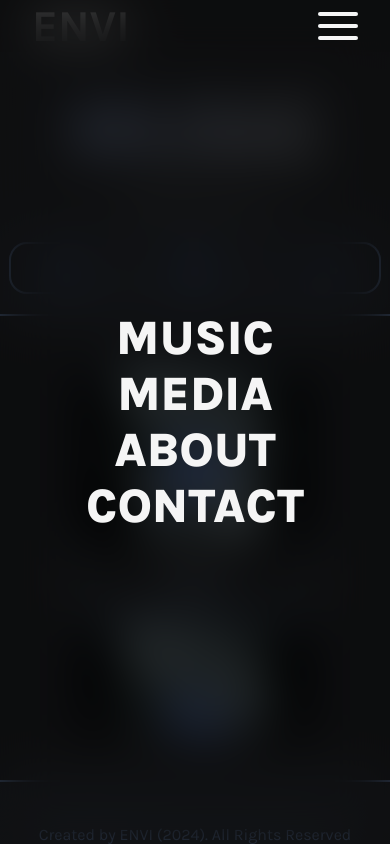
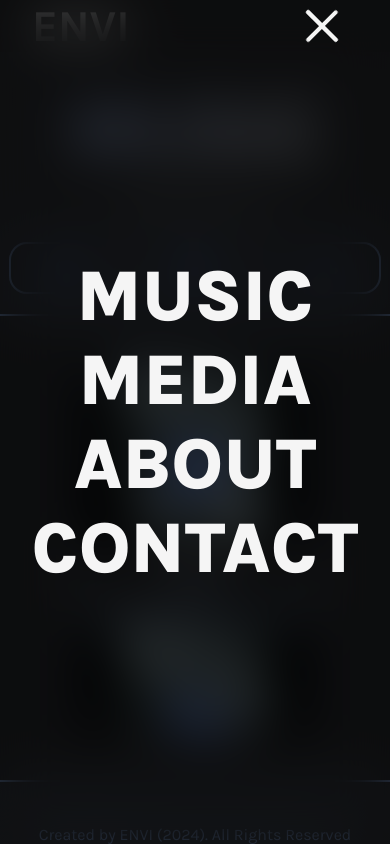
Before and after one commit to elliottsaruski/envi-website, a React (Vite) app: page /music in a window 390 px wide. Both pictures are taken after a click on the button 338 px from the left and 26 px from the top of the page. Built offline with nearby package versions, Linux system fonts and the light colour scheme; a web font is replaced by a local one.

Commit message:
framer motion animations for nav and music page

```diff
--- a/src/App.css
+++ b/src/App.css
@@ -351,10 +351,13 @@ nav {
   .nav-mobile-open {
     position: fixed;
     background: rgba(0, 0, 0, 0.665);
-    font-size: 3rem;
+    font-size: 4.5rem;
     height: 100dvh;
     width: 100%;
     top: 0%;
+    bottom: 0%;
+    left: 0%;
+    right: 0%;
     display: flex;
     flex-direction: column;
     z-index: 10;
@@ -374,31 +377,26 @@ nav {
   /* ---------------mobile menu hamburger div */
   .mobile-menu-button {
     position: absolute;
-    display: flex;
-    flex-direction: column;
+    width: 4.5rem;
     right: 2rem;
     aspect-ratio: 1;
-    width: 40px;
     background: transparent;
     z-index: 1000;
     box-shadow: none;
     border: none;
-    justify-content: center;
-    align-items: center;
-    gap: 0.5rem;
-    pointer-events: all;
+    border-radius: 100rem;
   }
 
   .mobile-menu-button:hover span {
-    background: var(--clr-mid);
+    background: whitesmoke;
   }
 
   .mobile-menu-button > span {
+    position: absolute;
     background: whitesmoke;
-    width: 100%;
-    height: 4px;
+    width: 60%;
+    height: 0.25rem;
     border-radius: 100rem;
-    pointer-events: all;
   }
 }
 
@@ -518,6 +516,7 @@ nav {
   overflow-y: scroll;
   scrollbar-width: thin;
   scrollbar-color: var(--clr-mid) var(--clr-dark-bg);
+  scroll-behavior: ;
   user-select: none;
   grid-template-columns: repeat(auto-fill, minmax(15em, 1fr));
   grid-area: auto;
--- a/src/components/MusicTrackCard.jsx
+++ b/src/components/MusicTrackCard.jsx
@@ -1,21 +1,28 @@
 import { FaPlay } from "react-icons/fa";
 import PropTypes from "prop-types";
+import { motion } from "framer-motion";
 
 function MusicTrackCard({ id, title, artwork, src }) {
   return (
-    <div className="card" id={id}>
-      <img className="song-artwork" src={artwork} alt="song cover" />
+    <motion.div
+      layout
+      style={{ y: -100 }}
+      animate={{ y: 0 }}
+      transition={{ type: "ease" }}
+      className="card"
+      id={id}>
+      <motion.img className="song-artwork" src={artwork} alt="song cover" />
       <audio className="song-audio-src" src={src} />
-      <button className="play-song-button">
+      <motion.button className="play-song-button">
         <FaPlay className="faplay" style={{ scale: "5" }} />
-      </button>
-      <div className="song-info">
+      </motion.button>
+      <motion.div className="song-info">
         <p className="song-title">{title}</p>
         <a className="song-links" href="">
           Links
         </a>
-      </div>
-    </div>
+      </motion.div>
+    </motion.div>
   );
 }
 MusicTrackCard.propTypes = {
--- a/src/components/NavBar.jsx
+++ b/src/components/NavBar.jsx
@@ -1,42 +1,117 @@
 import { useState } from "react";
 import { Link } from "react-router-dom";
+import { motion, MotionConfig, AnimatePresence, spring } from "framer-motion";
 
 function NavBar() {
   const [hamburgerMenuOpen, setHamburgerMenuOpen] = useState(false);
 
+  const VAR = {
+    top: {
+      open: {
+        rotate: ["0deg", "0deg", "45deg"],
+        top: ["35%", "50%", "50%"],
+      },
+      closed: {
+        rotate: ["45deg", "0deg", "0deg"],
+        top: ["50%", "50%", "35%"],
+      },
+    },
+    middle: {
+      open: {
+        rotate: ["0deg", "0deg", "-45deg"],
+      },
+      closed: {
+        rotate: ["-45deg", "0deg", "0deg"],
+      },
+    },
+    bottom: {
+      open: {
+        rotate: ["0deg", "0deg", "45deg"],
+        bottom: ["35%", "50%", "50%"],
+        left: "50%",
+      },
+      closed: {
+        rotate: ["45deg", "0deg", "0deg"],
+        bottom: ["50%", "50%", "35%"],
+        left: "50%",
+      },
+    },
+    nav: {
+      opened: { opacity: 1, x: 0 },
+      close: { opacity: 0, x: "-100%" },
+    },
+    navItem: {
+      opened: {
+        opacity: 1,
+        x: 0,
+        transition: {
+          staggerChildren: 1,
+          duration: 0.75,
+          type: "ease",
+        },
+      },
+      close: { opacity: 0, x: -1000 },
+    },
+  };
+
   return (
     <>
-      <div className="mobile-menu-wrapper">
+      <MotionConfig
+        transition={{
+          duration: 0.35,
+          ease: "easeInOut",
+        }}>
+        <motion.div className="mobile-menu-wrapper">
           {/* --------------------------------------Nav hamburger---------------------------------- */}
           <Link to="/" className="mobile-logo--nav">
             <b>ENVI</b>
           </Link>
-        <button
+          <motion.button
+            initial={false}
             className="mobile-menu-button"
             onClick={() => {
-            setHamburgerMenuOpen(!hamburgerMenuOpen);
-          }}>
-          <span className="ham-top"></span>
-          <span className="ham-mid"></span>
-          <span className="ham-bottom"></span>
-        </button>
-
-        <nav className={hamburgerMenuOpen ? "nav-mobile-open" : "displayNone"}>
+              setHamburgerMenuOpen((prev) => !prev);
+            }}
+            animate={hamburgerMenuOpen ? "open" : "closed"}>
+            <motion.span
+              style={{ y: "-50%", left: "50%", x: "-50%", top: "35%" }}
+              variants={VAR.top}
+              className="ham-top"></motion.span>
+            <motion.span
+              style={{ left: "50%", x: "-50%", top: "50%", y: "-50%" }}
+              variants={VAR.middle}
+              className="ham-mid"></motion.span>
+            <motion.span
+              style={{
+                x: "-50%",
+                y: "50%",
+                bottom: "35%",
+                left: "50%",
+              }}
+              variants={VAR.bottom}
+              className="ham-bottom"></motion.span>
+          </motion.button>
+          <AnimatePresence>
+            <motion.nav
+              animate={hamburgerMenuOpen ? "opened" : "close"}
+              variants={VAR.nav}
+              className={hamburgerMenuOpen ? "nav-mobile-open" : "displayNone"}>
               <Link to="/music">
-            <p>MUSIC</p>
+                <motion.p variants={VAR.navItem}>MUSIC</motion.p>
               </Link>
               <Link to="/media">
-            <p>MEDIA</p>
+                <motion.p variants={VAR.navItem}>MEDIA</motion.p>
               </Link>
               <Link to="/about">
-            <p>ABOUT</p>
+                <motion.p variants={VAR.navItem}>ABOUT</motion.p>
               </Link>
               <Link to="/contact">
-            <p>CONTACT</p>
+                <motion.p variants={VAR.navItem}>CONTACT</motion.p>
               </Link>
-        </nav>
-      </div>
-
+            </motion.nav>
+          </AnimatePresence>
+        </motion.div>
+      </MotionConfig>
       {/* --------------------------------------Nav normal---------------------------------- */}
 
       <nav className="nav-normal">
```
Lines whose indentation alone changed are shown as unchanged.
